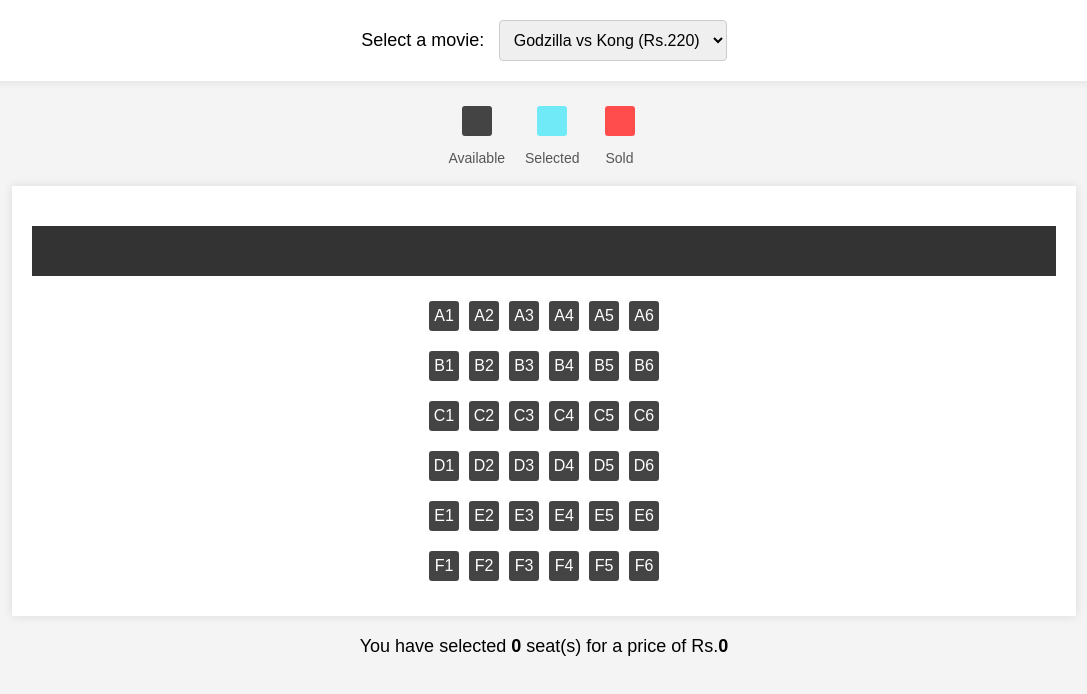
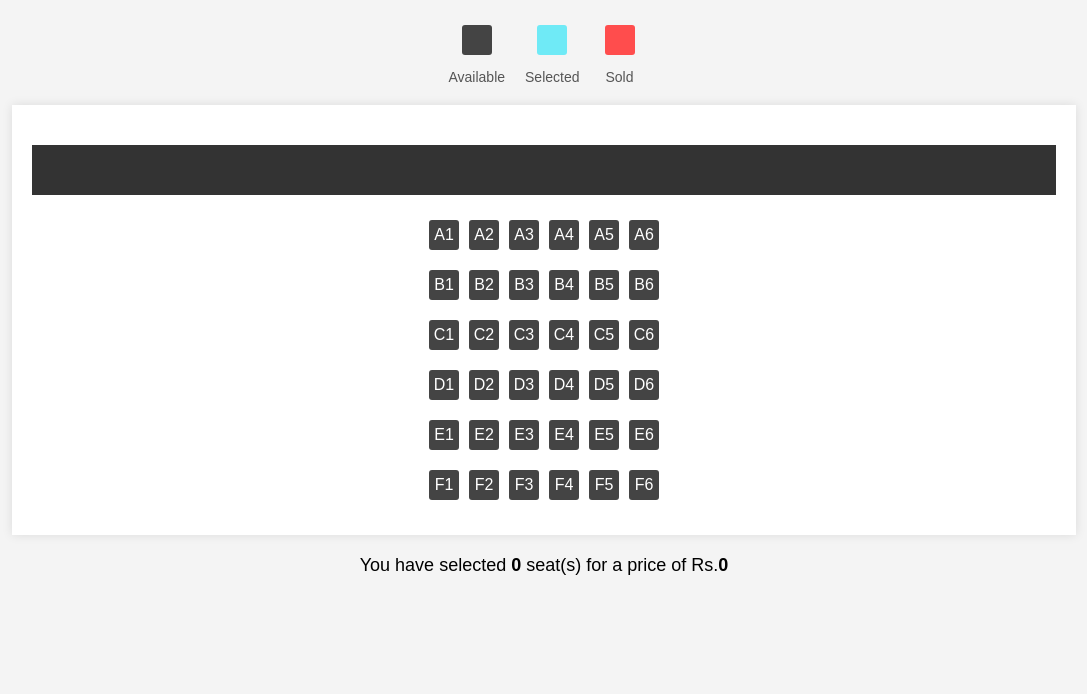
Before and after one commit to PRADEEPSAH29/booking, a plain HTML site: page index.html in a window 1280 px wide. Shown: the whole page, without its empty margins (96-1183 px from the left). Drawn offline with Linux system fonts and the light colour scheme.

Commit message:
Update index.html

```diff
--- a/index.html
+++ b/index.html
@@ -8,15 +8,6 @@
     <title>Movie Seat Booking</title>
 </head>
 <body>
-    <div class="movie-container">
-        <label for="movie">Select a movie:</label>
-        <select id="movie">
-            <option value="220">Godzilla vs Kong (Rs.220)</option>
-            <option value="320">Radhe (Rs.320)</option>
-            <option value="250">RRR (Rs.250)</option>
-            <option value="260">F9 (Rs.260)</option>
-        </select>
-    </div>
 
     <ul class="showcase">
         <li>
```
